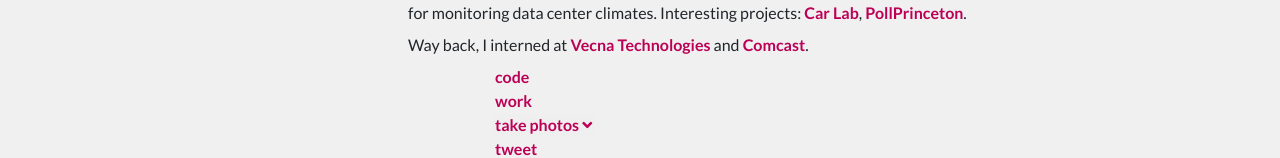
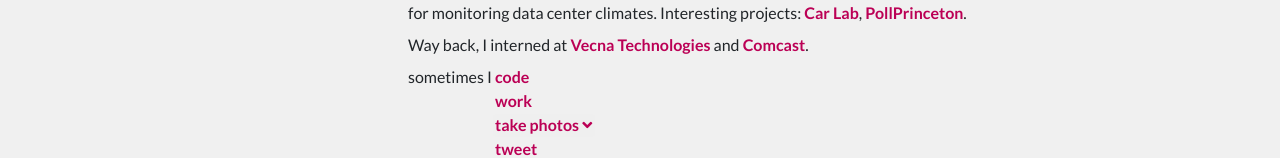
Before and after one commit to ryanoshea/ryanoshea.com, a React (Create React App) app in the folder frontend/: page / in a window 1280 px wide. Shown: the part 535-693 px from the top of the page. Built offline with nearby package versions, Linux system fonts and the light colour scheme; no server answers.

Commit message:
Add "sometimes I" hover effect

```diff
--- a/frontend/src/Components/Home/Home.scss
+++ b/frontend/src/Components/Home/Home.scss
@@ -3,12 +3,7 @@
 @import '../../../node_modules/bootstrap/scss/mixins';
 
 #content {
-
-
     #profile-links {
-        & > ul:first-child > li {
-            color: rgba(0, 0, 0, 0);
-        }
         & > ul {
             list-style-type: none;
             padding: 0;
--- a/frontend/src/Components/Home/Home.tsx
+++ b/frontend/src/Components/Home/Home.tsx
@@ -6,10 +6,17 @@
 import Biography from '../Biography/Biography';
 import { mobileViewport } from '../../Utils';
 import { FOLDOUT_ANIMATION_PRIMARY_DURATION } from '../../Consts';
+import SometimesLabel from '../SometimesLabel/SometimesLabel';
 
 const Home = () => {
     const foldoutElem = useRef<HTMLLIElement>(null);
     const foldoutOpenLink = useRef<HTMLButtonElement>(null);
+
+    // Profile link refs
+    const codeRef = useRef<HTMLLIElement>(null);
+    const workRef = useRef<HTMLLIElement>(null);
+    const photoRef = useRef<HTMLLIElement>(null);
+    const tweetRef = useRef<HTMLLIElement>(null);
 
     const reducer: AppReducer = (state, action) => {
         const newState = state.clone();
@@ -38,6 +45,9 @@
             case ACTIONS.CLOSE_PHOTOS:
                 newState.photos.open = false;
                 break;
+            case ACTIONS.SET_SELECTED_SOMETIMES_LABEL:
+                newState.selectedSometimesLabel = action.payload;
+                break;
         }
         return newState;
     };
@@ -52,6 +62,7 @@
                 apiPromise: photosPromise,
                 attemptedEarlyFoldoutOpen,
             },
+            selectedSometimesLabel,
         },
         dispatch,
     ] = useReducer(reducer, new AppState());
@@ -138,8 +149,13 @@
             <Biography />
             <div id='profile-links'>
                 <ul id='profiles'>
-                    <li>
-                        sometimes I{' '}
+                    <li ref={codeRef}>
+                        <SometimesLabel
+                            identifier='code'
+                            selectedId={selectedSometimesLabel}
+                            listItem={codeRef}
+                            dispatch={dispatch}
+                        />
                         <a
                             id='github-link'
                             href='https://github.com/ryanoshea'
@@ -150,8 +166,13 @@
                             code
                         </a>
                     </li>
-                    <li>
-                        sometimes I{' '}
+                    <li ref={workRef}>
+                        <SometimesLabel
+                            identifier='work'
+                            selectedId={selectedSometimesLabel}
+                            listItem={workRef}
+                            dispatch={dispatch}
+                        />
                         <a
                             id='linkedin-link'
                             href='https://www.linkedin.com/in/ryancoshea'
@@ -162,8 +183,13 @@
                             work
                         </a>
                     </li>
-                    <li>
-                        sometimes I{' '}
+                    <li ref={photoRef}>
+                        <SometimesLabel
+                            identifier='take photos'
+                            selectedId={selectedSometimesLabel}
+                            listItem={photoRef}
+                            dispatch={dispatch}
+                        />
                         <button
                             id='flickr-link'
                             className='link'
@@ -194,8 +220,13 @@
                             dispatch={dispatch}
                         />
                     )}
-                    <li>
-                        sometimes I{' '}
+                    <li ref={tweetRef}>
+                        <SometimesLabel
+                            identifier='tweet'
+                            selectedId={selectedSometimesLabel}
+                            listItem={tweetRef}
+                            dispatch={dispatch}
+                        />
                         <a
                             id='twitter-link'
                             href='https://twitter.com/ryancoshea'
--- /dev/null
+++ b/frontend/src/Components/SometimesLabel/SometimesLabel.scss
@@ -0,0 +1,12 @@
+#profile-links {
+    & > ul:first-child > li {
+        .sometimes {
+            opacity: 0;
+            transition: opacity 0.4s ease-in-out;
+
+            &.selected {
+                opacity: 1;
+            }
+        }
+    }
+}
--- /dev/null
+++ b/frontend/src/Components/SometimesLabel/SometimesLabel.tsx
@@ -0,0 +1,47 @@
+import React, { useEffect } from 'react';
+import './SometimesLabel.scss';
+import classNames from 'classnames';
+import { AppDispatchParam, ACTIONS } from '../../State/AppState';
+
+const SometimesLabel = (props: {
+    identifier: string;
+    selectedId: string;
+    listItem: React.RefObject<HTMLLIElement>;
+    dispatch: React.Dispatch<AppDispatchParam>;
+}) => {
+    const { selectedId, identifier: id, listItem, dispatch } = props;
+
+    useEffect(() => {
+        const setSelectedId = () => {
+            dispatch({
+                type: ACTIONS.SET_SELECTED_SOMETIMES_LABEL,
+                payload: id,
+            });
+        };
+
+        const elem = listItem.current;
+        if (elem) {
+            elem.addEventListener('mouseover', setSelectedId);
+        }
+
+        return () => {
+            if (elem) {
+                elem.removeEventListener('mouseover', setSelectedId);
+            }
+        };
+    }, [dispatch, id, listItem]);
+
+    return (
+        <>
+            <span
+                className={classNames('sometimes', {
+                    selected: selectedId === id,
+                })}
+            >
+                sometimes I
+            </span>{' '}
+        </>
+    );
+};
+
+export default SometimesLabel;
--- a/frontend/src/State/AppState.tsx
+++ b/frontend/src/State/AppState.tsx
@@ -23,10 +23,10 @@
 }
 
 export class AppState {
-    public constructor(public photos = new PhotosState()) {}
+    public constructor(public photos = new PhotosState(), public selectedSometimesLabel = 'code') {}
 
     public clone(): AppState {
-        return new AppState(this.photos.clone());
+        return new AppState(this.photos.clone(), this.selectedSometimesLabel);
     }
 }
 
@@ -63,4 +63,5 @@
     PREV_PHOTO: 'prevPhoto',
     OPEN_PHOTOS: 'openPhotos',
     CLOSE_PHOTOS: 'closePhotos',
+    SET_SELECTED_SOMETIMES_LABEL: 'setSelectedSometimesLabel'
 };
```
